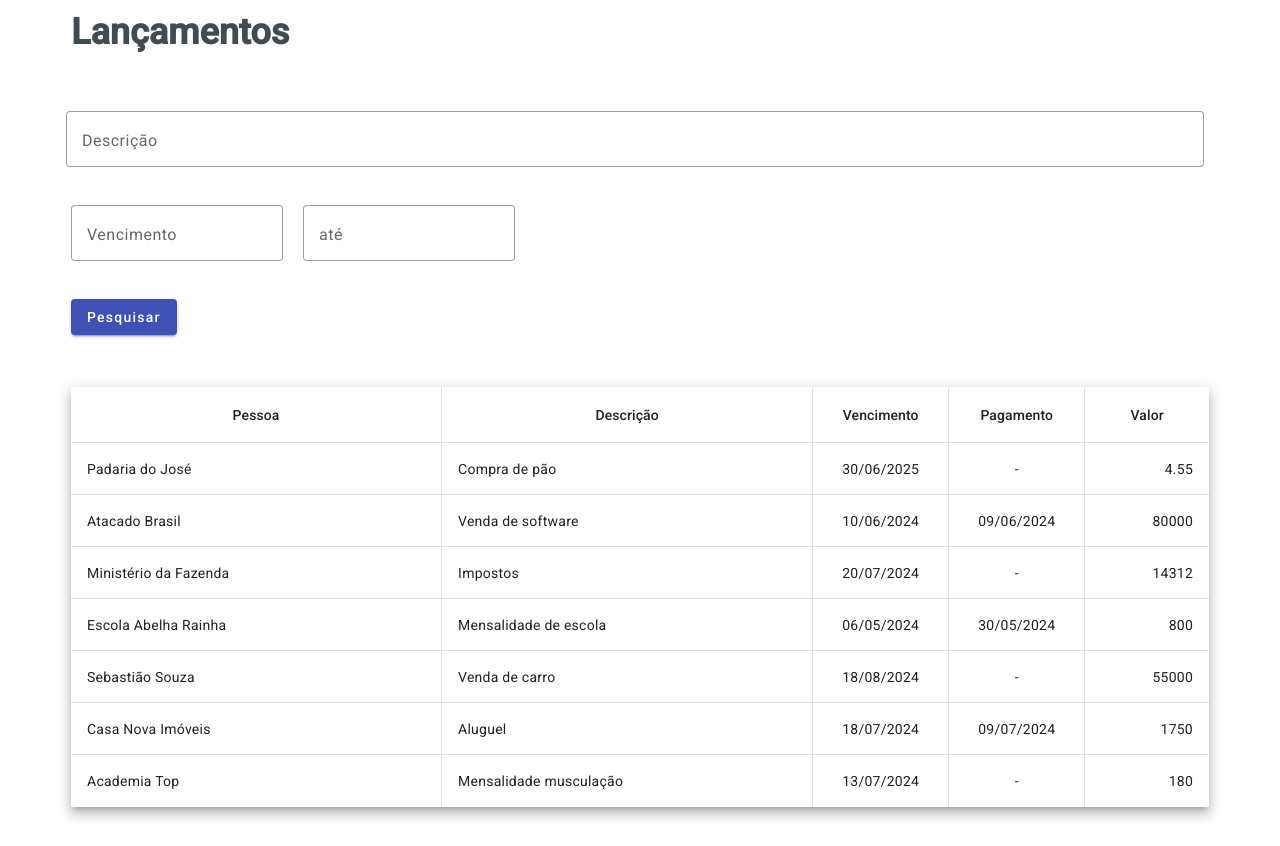
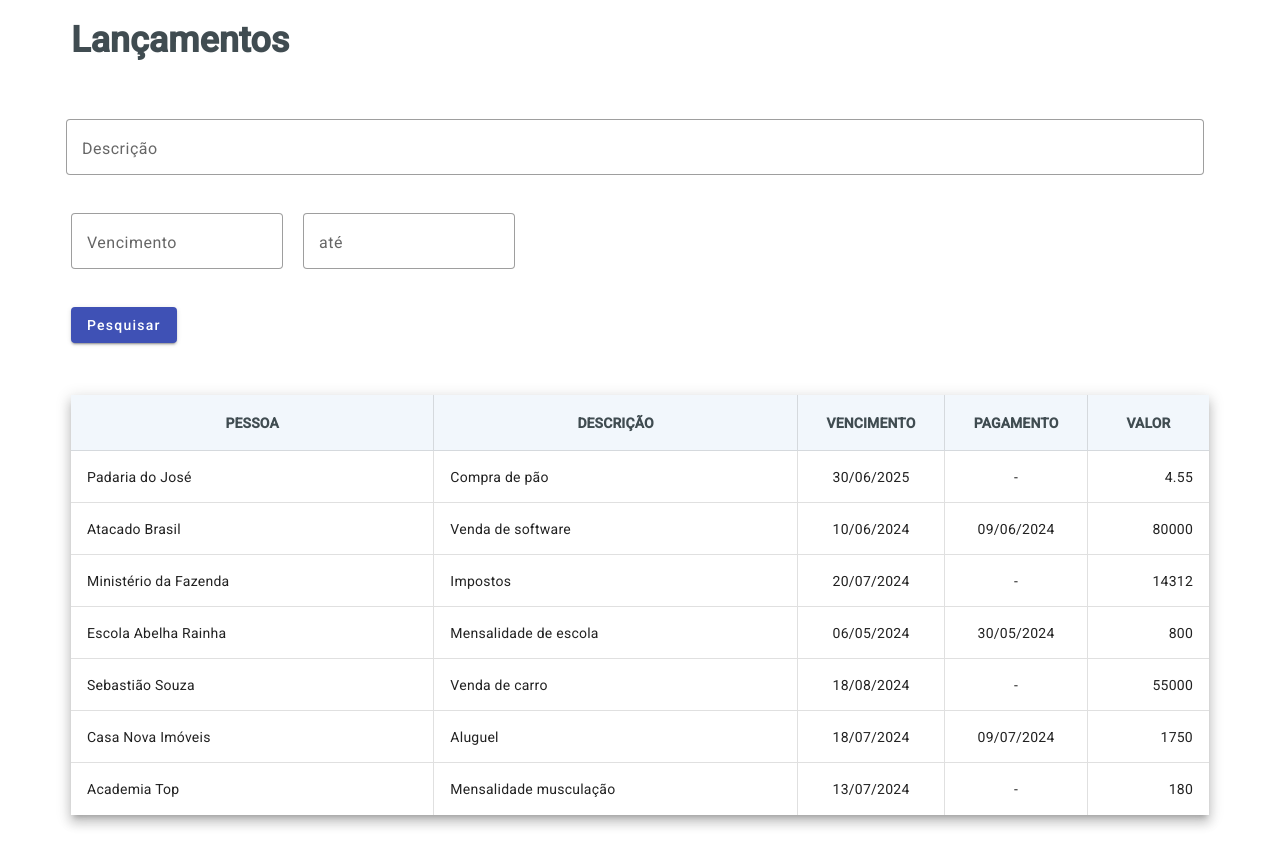
Before and after one commit to guifroes1984/api-pagamentos-angular, an Angular app: page / in a window 1280 px wide. Built offline with nearby package versions, Linux system fonts and the light colour scheme.

Commit message:
Ajustes no CSS.

```diff
--- a/src/app/app.component.css
+++ b/src/app/app.component.css
@@ -33,12 +33,10 @@
     justify-content: flex-start;
 }
 
-.full-width {
-    width: 100%;
-}
-
 .mat-table {
     display: block;
+    border-radius: 8px;
+    overflow: hidden;
 }
 
 .mat-header th, .mat-row td {
@@ -52,6 +50,14 @@
 .mat-header th,
 .mat-row td {
     text-align: center;
+    padding: 12px 16px;
+}
+
+.mat-header th {
+    background-color: #f2f7fc;
+    color: #404C51;
+    font-weight: bold;
+    text-transform: uppercase;
 }
 
 .mat-row td:nth-child(5) {
--- a/src/styles.css
+++ b/src/styles.css
@@ -1,8 +1,8 @@
-body {
+/* body {
     margin: 0;
     font-family: Arial, Helvetica, sans-serif;
     color: #404C51;
-}
+} */
 
 label {
     font-weight: bold;
```
